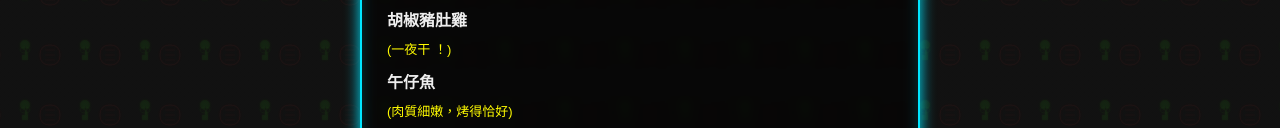
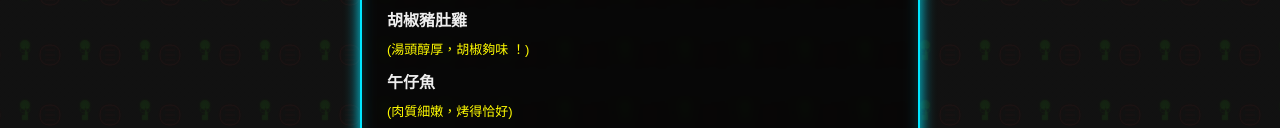
Before and after one commit to sy449449/baminton-feast2026, a plain HTML site: page index.html in a window 1280 px wide. Shown: the part 745-873 px from the top of the page. Drawn offline with Linux system fonts and the light colour scheme.

Commit message:
Update index.html

```diff
--- a/index.html
+++ b/index.html
@@ -187,7 +187,7 @@
         <div class="menu-category">🍗【 經 典 招 牌 主 打 】</div>
         <div class="menu-item">
             胡椒豬肚雞
-            <span class="menu-note">(一夜干 ！)</span>
+            <span class="menu-note">(湯頭醇厚，胡椒夠味 ！)</span>
         </div>
         <div class="menu-item">
             午仔魚
```
